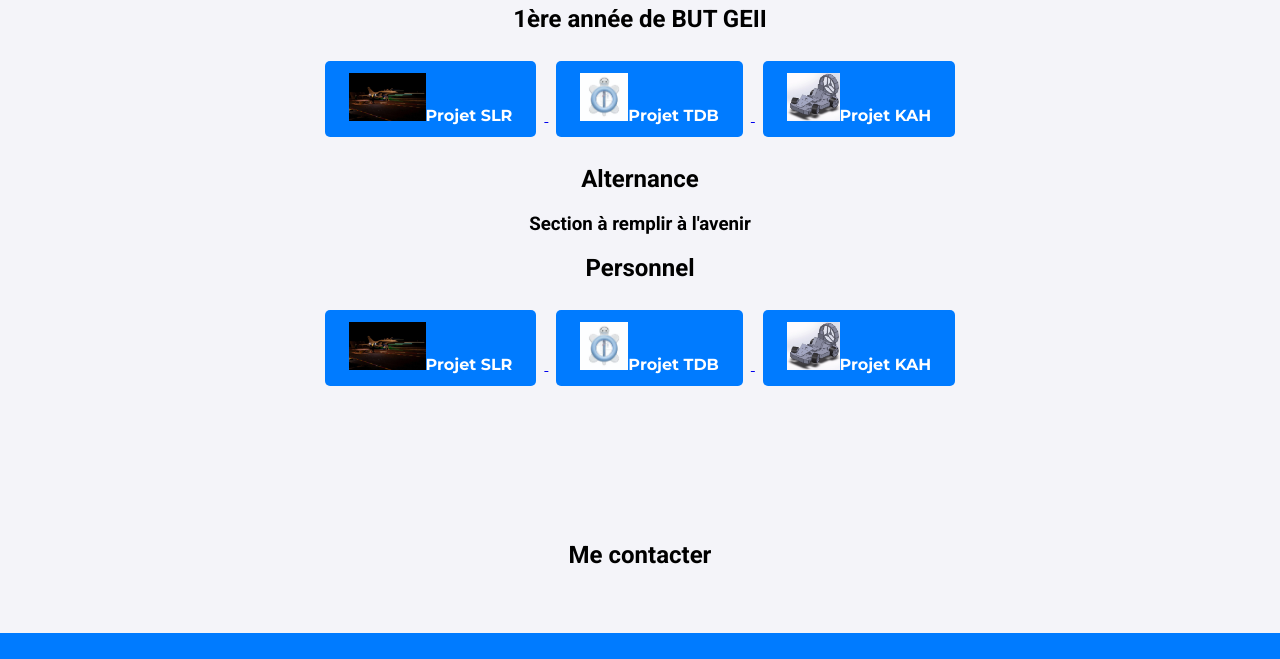
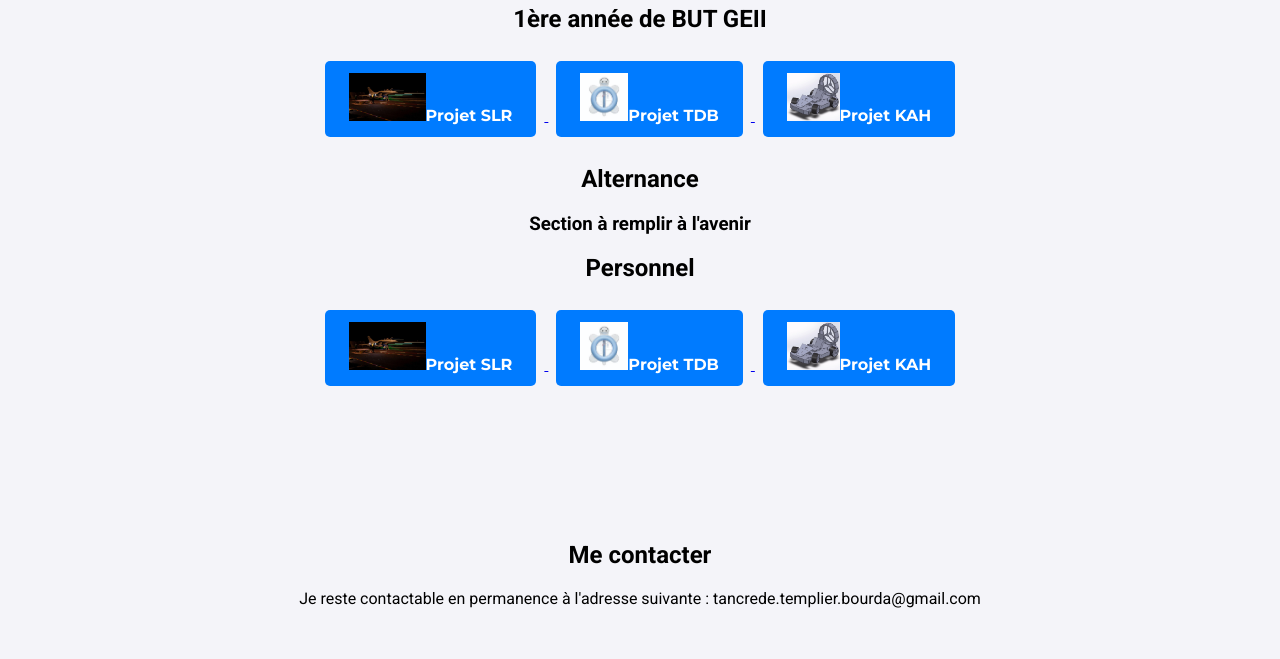
Before and after one commit to AlwaysAsleep/AlwaysAsleep.github.io, a plain HTML site: page index.html in a window 1280 px wide. Shown: the part 1059-1718 px from the top of the page. Drawn offline with Linux system fonts and the light colour scheme.

Commit message:
passage au pc

```diff
--- a/index.html
+++ b/index.html
@@ -116,6 +116,12 @@
             <section class="contact" id="contact">
                 <h1>Me contacter</h1>
 
+                <p>
+                    Je reste contactable en permanence à l'adresse suivante : tancrede.templier.bourda@gmail.com
+                </p>
+
+
+
             </section>
         </main>
     </div>
--- a/styles/main.css
+++ b/styles/main.css
@@ -240,3 +240,7 @@ footer {
 h1 {
     text-align:  center;
 }
+
+p {
+    text-align: center;
+}
```
